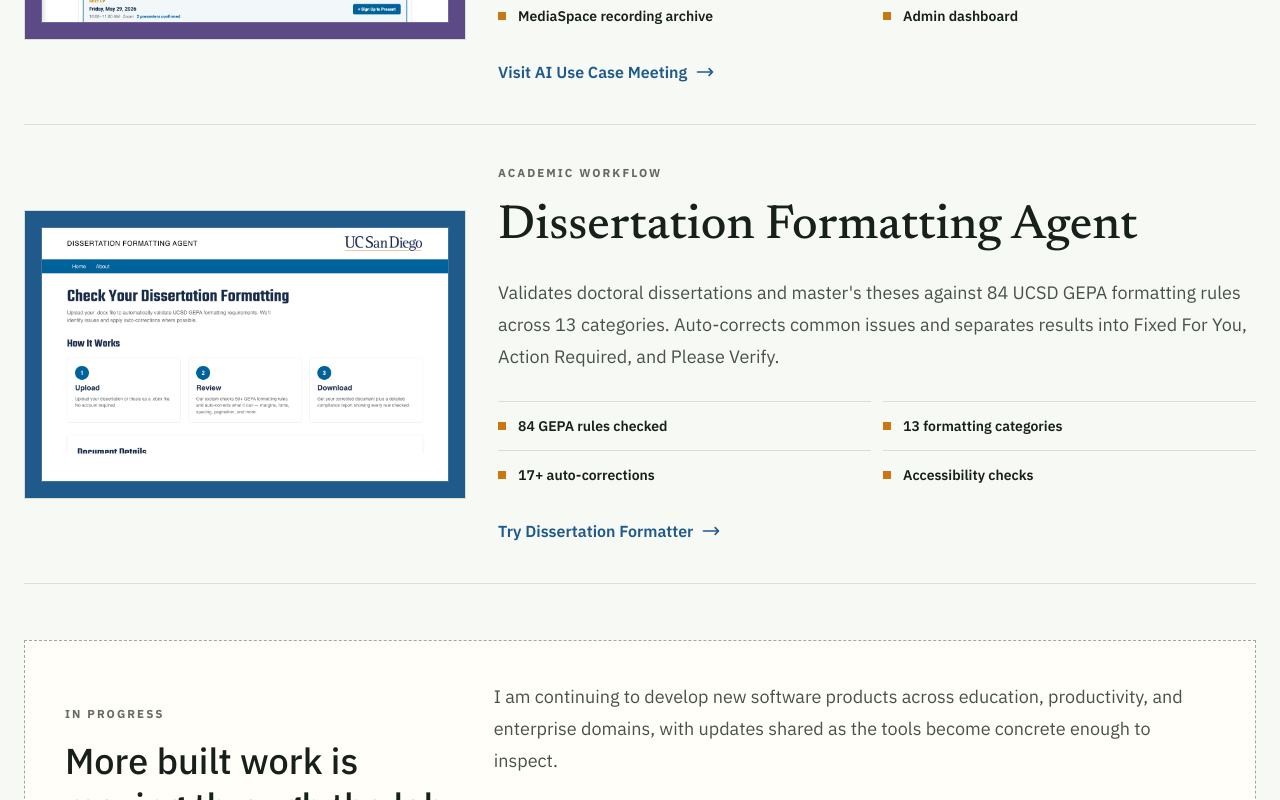
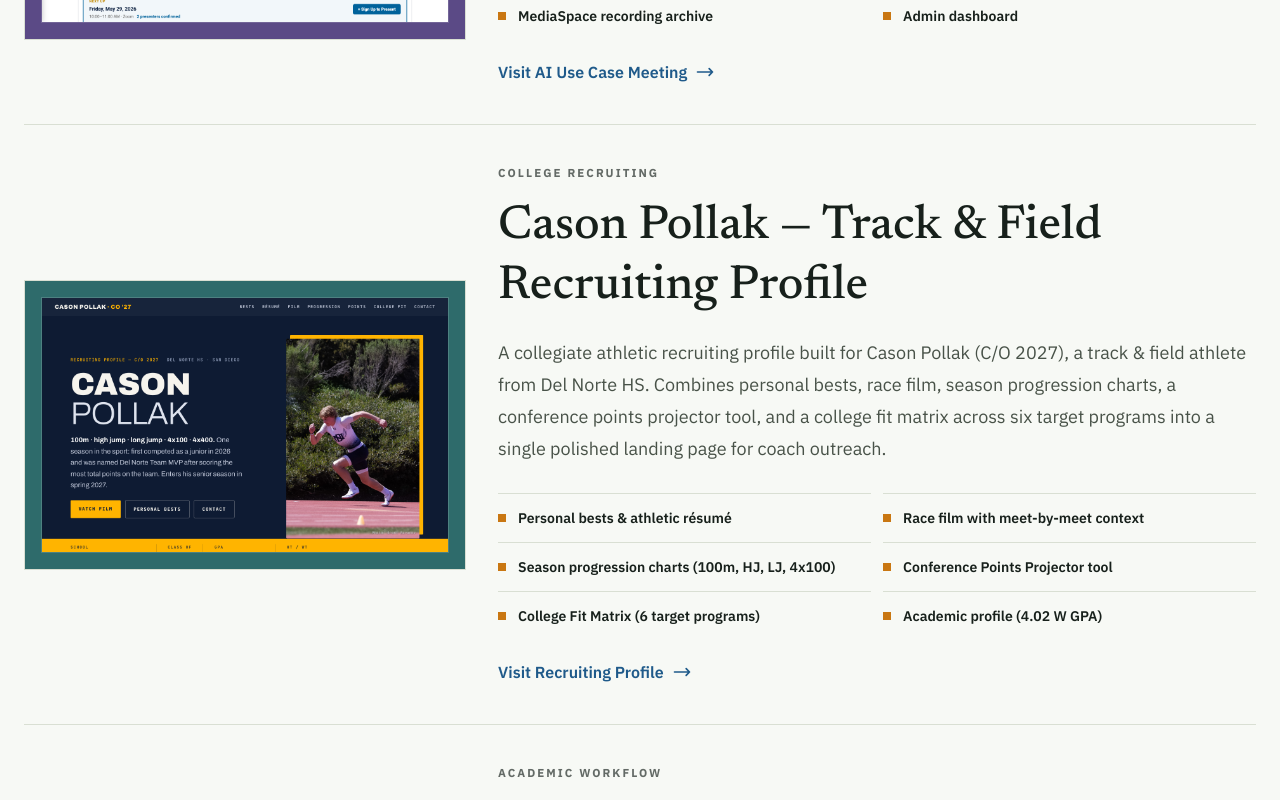
Before and after one commit to bpollak/brettpollak-website, a Next.js app: page /products in a window 1280 px wide. Shown: the part 3780-4580 px from the top of the page. Built offline with nearby package versions, Linux system fonts and the light colour scheme.

Commit message:
Add Cason Pollak recruiting profile to products page

```diff
--- a/app/products/page.tsx
+++ b/app/products/page.tsx
@@ -140,6 +140,26 @@ const products = [
     cta: "Visit AI Use Case Meeting",
   },
   {
+    category: "College recruiting",
+    title: "Cason Pollak — Track & Field Recruiting Profile",
+    href: "https://cason-recruiting-site.vercel.app/",
+    image: "/cason-recruiting.png",
+    imageAlt: "Cason Pollak recruiting profile homepage showing hero section with athlete photo, personal bests, and navigation",
+    width: 1280,
+    height: 800,
+    description:
+      "A collegiate athletic recruiting profile built for Cason Pollak (C/O 2027), a track & field athlete from Del Norte HS. Combines personal bests, race film, season progression charts, a conference points projector tool, and a college fit matrix across six target programs into a single polished landing page for coach outreach.",
+    features: [
+      "Personal bests & athletic résumé",
+      "Race film with meet-by-meet context",
+      "Season progression charts (100m, HJ, LJ, 4x100)",
+      "Conference Points Projector tool",
+      "College Fit Matrix (6 target programs)",
+      "Academic profile (4.02 W GPA)",
+    ],
+    cta: "Visit Recruiting Profile",
+  },
+  {
     category: "Academic workflow",
     title: "Dissertation Formatting Agent",
     href: "https://dissertation-formatter.vercel.app",
@@ -166,6 +186,7 @@ const frameColors = [
   "bg-[#c97712]",
   "bg-[#17201b]",
   "bg-[#5b4a86]",
+  "bg-[#2e6b6b]",
 ];
 
 const productListSchema = {
```
Also changed, not shown: public/cason-recruiting.png (added).
